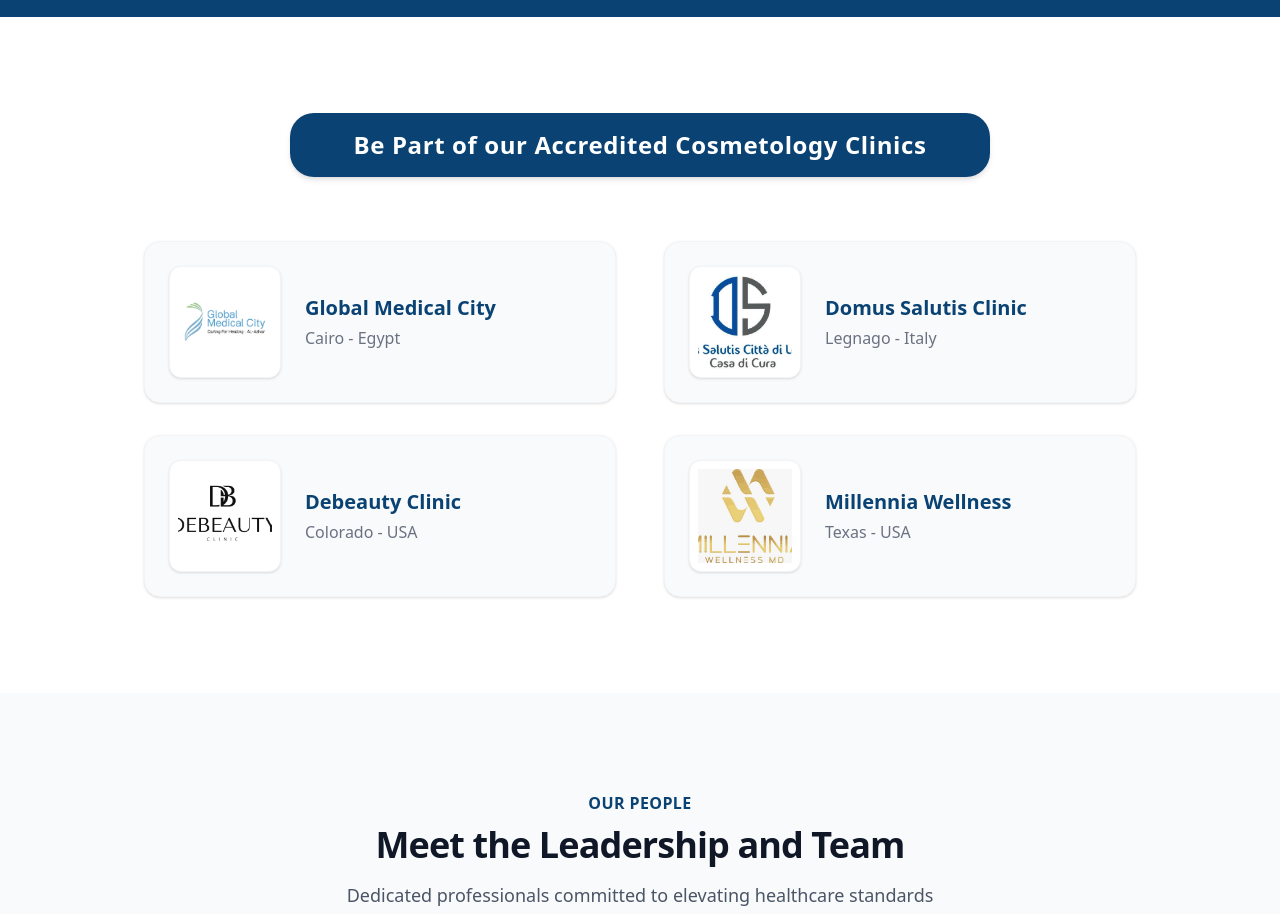
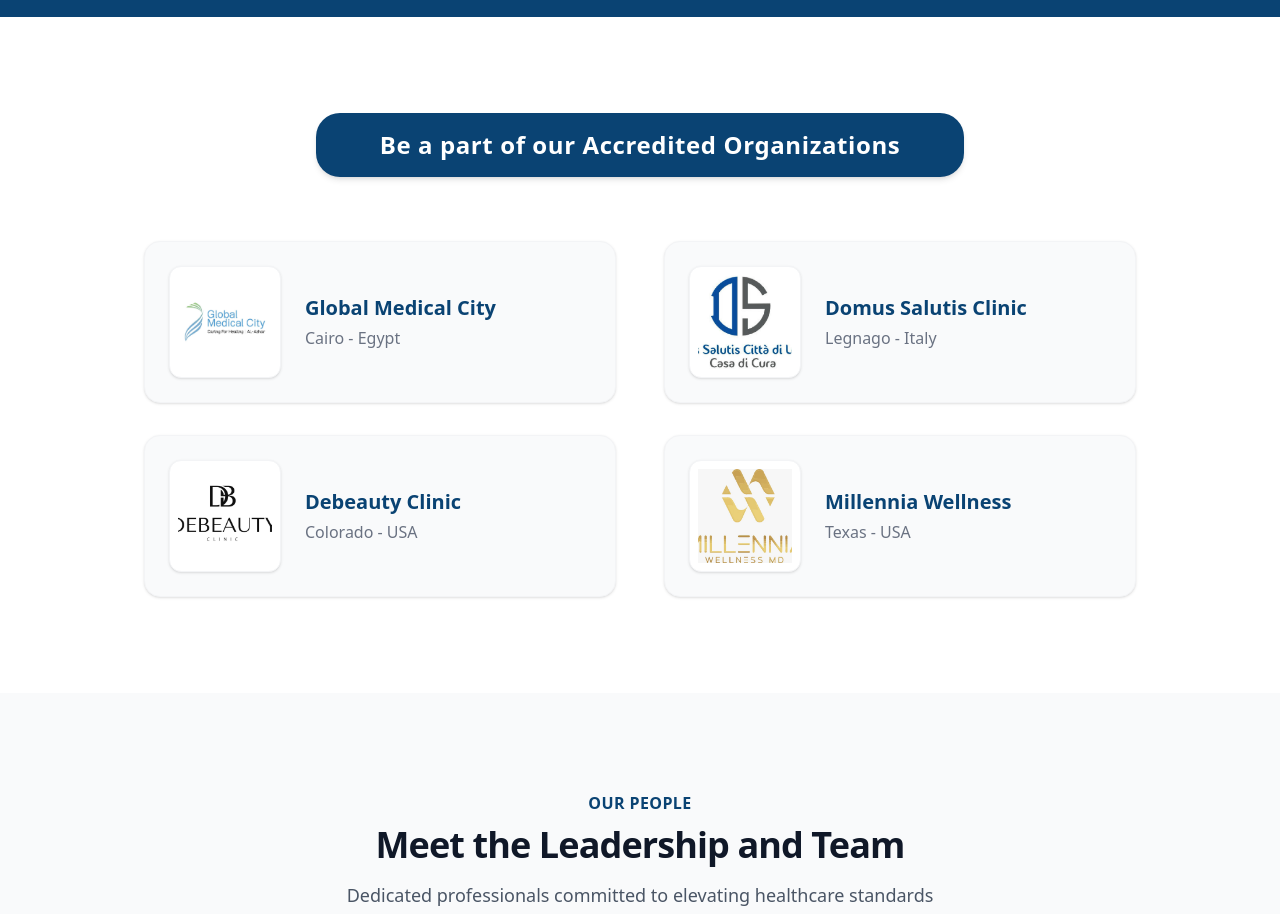
Before and after one commit to aaaacreditation/healthcare, a Next.js app: page / in a window 1280 px wide. Shown: the part 5340-6254 px from the top of the page. Built offline with nearby package versions, Linux system fonts and the light colour scheme.

Commit message:
content: change testimonials section title

```diff
--- a/app/components/Testimonials.tsx
+++ b/app/components/Testimonials.tsx
@@ -30,7 +30,7 @@
             <div className="mx-auto max-w-4xl text-center mb-16">
                 <div className="bg-[#0a4373] text-white py-4 px-8 md:px-16 rounded-3xl inline-block shadow-md">
                     <h2 className="text-xl md:text-2xl font-bold tracking-wide">
-                        Be Part of our Accredited Cosmetology Clinics
+                        Be a part of our Accredited Organizations
                     </h2>
                 </div>
             </div>
```
